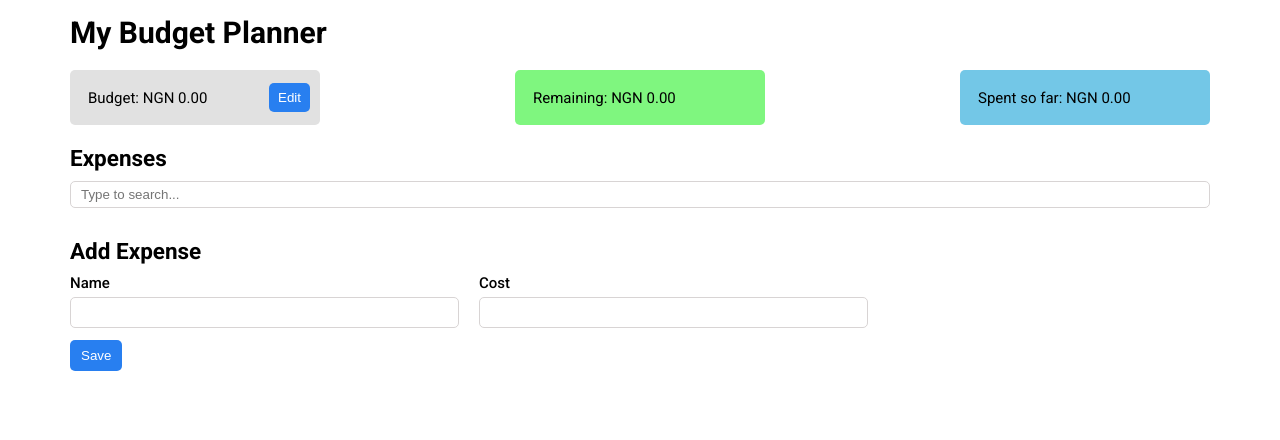
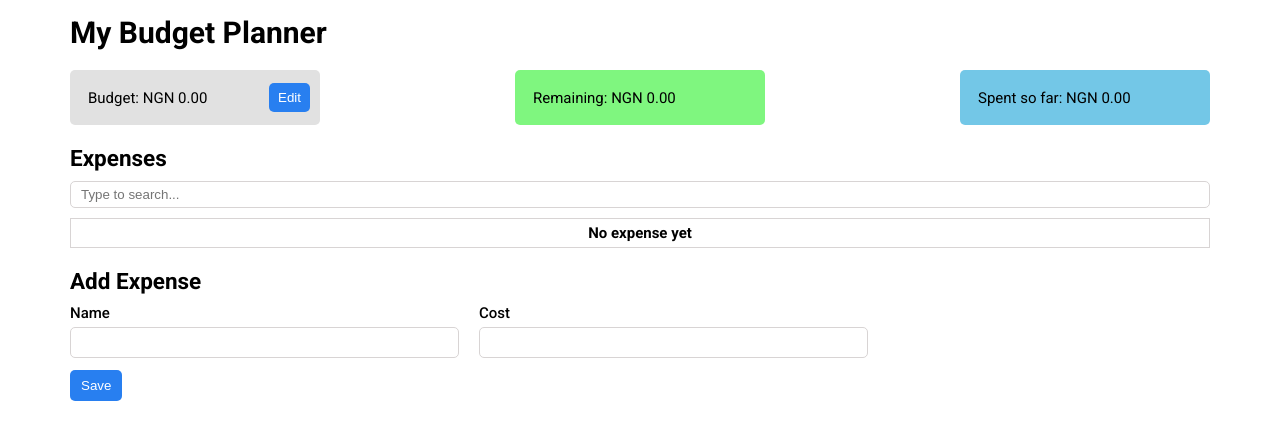
Before and after one commit to idiakeg/Budget-Planner, a React (Create React App) app: page / in a window 1280 px wide. Shown: the top 440 px of the page. Built offline with nearby package versions, Linux system fonts and the light colour scheme.

Commit message:
implemented and  styled the initial state where the user doesnot yet have an expense

```diff
--- a/src/App.css
+++ b/src/App.css
@@ -75,7 +75,7 @@ h2 {
 	margin: 0 1rem;
 }
 
-@media screen and (max-width: 600px) {
+@media screen and (max-width: 760px) {
 	.budget-details {
 		flex-direction: column;
 		gap: 1.5rem;
@@ -112,6 +112,13 @@ h2 {
 	border: 1px solid var(--border-color);
 	display: flex;
 	align-items: center;
+}
+
+.default-expense-data {
+	border: 1px solid var(--border-color);
+	padding: 0.5rem 1rem;
+	text-align: center;
+	font-weight: 600;
 }
 
 .expense-item-container:not(:last-of-type) {
@@ -182,6 +189,7 @@ form button {
 	border: none;
 	color: white;
 	border-radius: 0.5rem;
+	cursor: pointer;
 }
 
 @media screen and (min-width: 550px) {
--- a/src/components/ExpenseList.js
+++ b/src/components/ExpenseList.js
@@ -10,12 +10,15 @@ const ExpenseList = () => {
 
 	return (
 		<div className="expense-list-container">
-			{expenses &&
+			{expenses.length > 0 ? (
 				expenses
 					.filter(({ name }) => name.toLowerCase().includes(searchParameter))
 					.map(({ id, name, cost }) => (
 						<ExpenseItem id={id} name={name} cost={cost} key={id} />
-					))}
+					))
+			) : (
+				<div className="default-expense-data">No expense yet</div>
+			)}
 		</div>
 	);
 };
```
